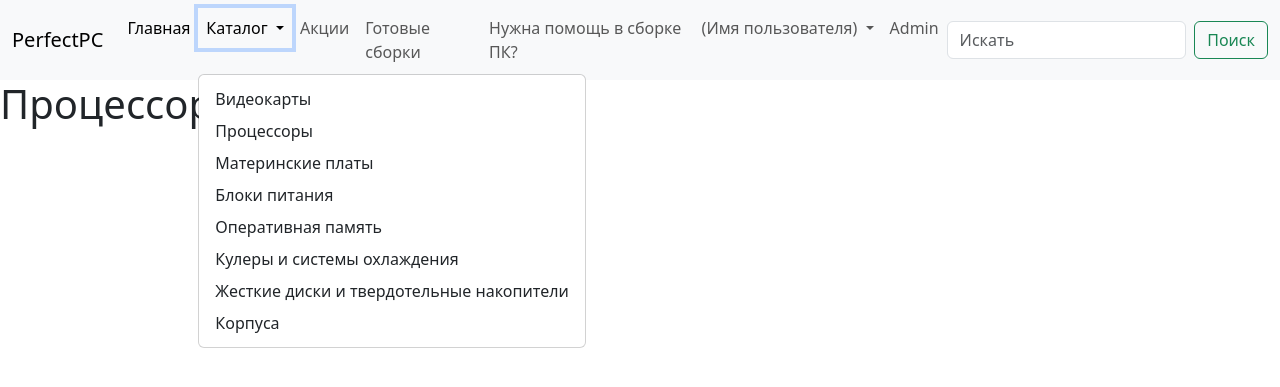
After one commit to HaoKann/online-shop-FLASK, a Flask app: page /cpu in a window 1280 px wide, after a click on "Каталог". The commit adds this page. Shown: the top 387 px of the page. Run offline with Flask 3, Linux system fonts and the light colour scheme; some libraries are stand-ins or nearby versions.

Commit message:
Add catalog controller, add edit product form and editing function, add new repository catalog

```diff
--- a/app/controllers/catalog_controller.py
+++ b/app/controllers/catalog_controller.py
@@ -4,3 +4,35 @@ from flask import render_template
 @app.route('/catalog')
 def catalog():
     return render_template('main_screen/catalog.html')
+
+@app.route('/gpu')
+def graphics_card():
+    return render_template('catalog/gpu.html',sub_title ='Видеокарты')
+
+@app.route('/cpu')
+def processor():
+    return render_template('catalog/cpu.html',sub_title='Процессоры')
+
+@app.route('/motherboard')
+def motherboard():
+    return render_template('catalog/motherboard.html',sub_title='Материнские платы ')
+
+@app.route('/psu')
+def power_supply_unit():
+    return render_template('catalog/psu.html',sub_title='Блоки питания')
+
+@app.route('/ram')
+def random_access_memory():
+    return render_template('catalog/ram.html',sub_title='Оперативная память')
+
+@app.route('/cooler')
+def cooling_system():
+    return render_template('catalog/cooler.html',sub_title='Кулеры и системы охлаждения ')
+
+@app.route('/storage')
+def storage():
+    return render_template('catalog/storage.html',sub_title='Жесткие диски и твердотельные накопители')
+
+@app.route('/pc_case')
+def computer_case():
+    return render_template('catalog/pc_case.html',sub_title='Корпуса')
--- a/app/templates/admin/admin.html
+++ b/app/templates/admin/admin.html
@@ -4,5 +4,5 @@
 
 
 
-<p>hello</p>
+
 {% endblock %}
--- a/app/templates/admin/product_details.html
+++ b/app/templates/admin/product_details.html
@@ -7,4 +7,5 @@
 <p>{{product.price}}</p>
 <p>{{product.discount}}</p>
 
+<a  class="btn btn-primary" href="{{url_for('admin_edit_product', id=product.id)}}">Изменить товар</a>
 {% endblock %}
--- a/app/templates/admin/products_list.html
+++ b/app/templates/admin/products_list.html
@@ -5,11 +5,12 @@
 {% for product in products %}
     <p>
         {{ product.name }}
+
         <a href="{{ url_for('admin_product', id=product.id) }}">
             <i class="bi bi-pencil-square"></i>
         </a>
 
-        <!-- Исправленный блок с удалением товара -->
+
         <a href="{{ url_for('admin_delete_products', id=product.id) }}">
             <i class="bi bi-x-circle"></i>
         </a>
@@ -18,4 +19,6 @@
     Товаров нет
 {% endfor %}
 
+<a class="btn btn-primary" href="{{url_for('main')}}">Главная страница</a>
+
 {% endblock %}
--- a/app/templates/base.html
+++ b/app/templates/base.html
@@ -37,8 +37,20 @@
               <li class="nav-item">
                 <a class="nav-link active" aria-current="page" href="{{ url_for('main') }}">Главная</a>
               </li>
-              <li class="nav-item">
-                <a class="nav-link" href="{{ url_for('catalog') }}">Каталог</a>
+              <li class="nav-item dropdown">
+                <a class="nav-link dropdown-toggle" href="{{ url_for('catalog') }}" role="button" data-bs-toggle="dropdown" aria-expanded="false">
+                  Каталог
+                </a>
+                <ul class="dropdown-menu">
+                  <li><a class="dropdown-item" href="{{ url_for('graphics_card') }}">Видеокарты</a></li>
+                  <li><a class="dropdown-item" href="{{ url_for('processor') }}">Процессоры</a></li>
+                  <li><a class="dropdown-item" href="{{ url_for('motherboard') }}">Материнские платы </a></li>
+                  <li><a class="dropdown-item" href="{{ url_for('power_supply_unit') }}">Блоки питания</a></li>
+                  <li><a class="dropdown-item" href="{{ url_for('random_access_memory') }}">Оперативная память</a></li>
+                  <li><a class="dropdown-item" href="{{ url_for('cooling_system') }}">Кулеры и системы охлаждения</a></li>
+                  <li><a class="dropdown-item" href="{{ url_for('storage') }}">Жесткие диски и твердотельные накопители</a></li>
+                  <li><a class="dropdown-item" href="{{ url_for('computer_case') }}">Корпуса</a></li>
+                </ul>
               </li>
               <li class="nav-item">
                 <a class="nav-link" href="{{ url_for('promotions') }}">Акции</a>
@@ -58,6 +70,9 @@
                   <li><a class="dropdown-item" href="{{ url_for('user_orders') }}">Заказы</a></li>
                   <li><a class="dropdown-item" href="{{ url_for('favourites') }}">Изранное</a></li>
                 </ul>
+              </li>
+              <li class="nav-item">
+                <a class="nav-link" href="{{ url_for('admin') }}">Admin</a>
               </li>
             </ul>
             <form class="d-flex" role="search">
--- /dev/null
+++ b/app/templates/catalog/cpu.html
@@ -0,0 +1,8 @@
+{% extends 'base.html' %}
+
+{% block content %}
+
+<h1>{{sub_title}}</h1>
+
+
+{% endblock %}
```
Also changed, not shown: app/controllers/admin/admin_controller.py (+24 -0 lines), app/forms/admin/edit_product_form.py (added, +10 -0 lines), app/templates/admin/edit_product.html (added, +14 -0 lines), app/templates/catalog/cooler.html (added, +8 -0 lines), app/templates/catalog/gpu.html (added, +8 -0 lines), app/templates/catalog/motherboard.html (added, +8 -0 lines), app/templates/catalog/pc_case.html (added, +8 -0 lines), app/templates/catalog/psu.html (added, +8 -0 lines), app/templates/catalog/ram.html (added, +8 -0 lines), app/templates/catalog/storage.html (added, +8 -0 lines).
